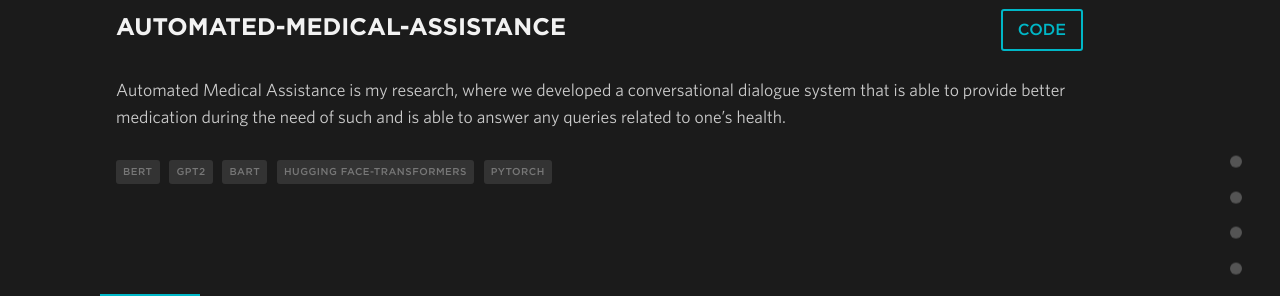
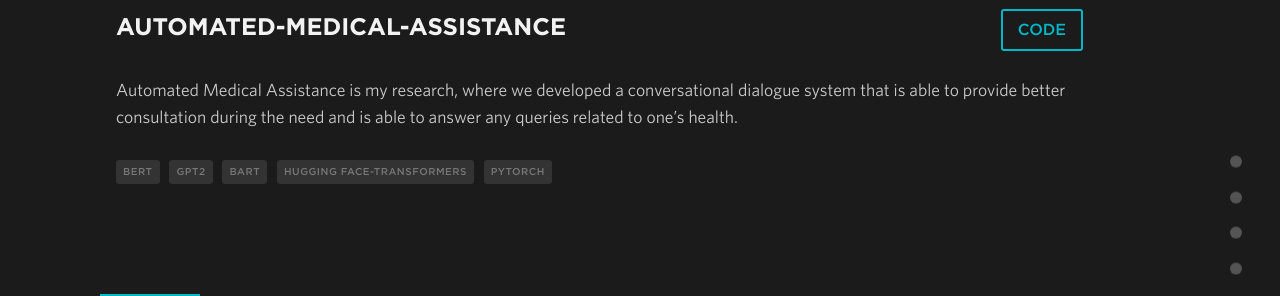
Before and after one commit to AmbiTyga/AmbiTyga.github.io, a Jekyll site: the page built from index.html, in a window 1280 px wide and 900 px high, scrolled down 5633 px. Shown: the part 181-477 px from the top of the window. Built offline with Jekyll 4.4.1, drawn with Linux system fonts in a browser that asks for light colours; nearby versions of some CDN libraries.

Commit message:
Changing in Portfolio

```diff
--- a/_data/portfolio.yml
+++ b/_data/portfolio.yml
@@ -1,7 +1,7 @@
 - title: Automated-Medical-Assistance
 
   code: https://github.com/AmbiTyga/Automated-Medical-Assistance
-  description: Automated Medical Assistance is my research, where we developed a conversational dialogue system that is able to provide better medication during the need of such and is able to answer any queries related to one’s health.
+  description: Automated Medical Assistance is my research, where we developed a conversational dialogue system that is able to provide better consultation during the need and is able to answer any queries related to one’s health.
   img: AMS
   used:
     - thing: BERT
```
